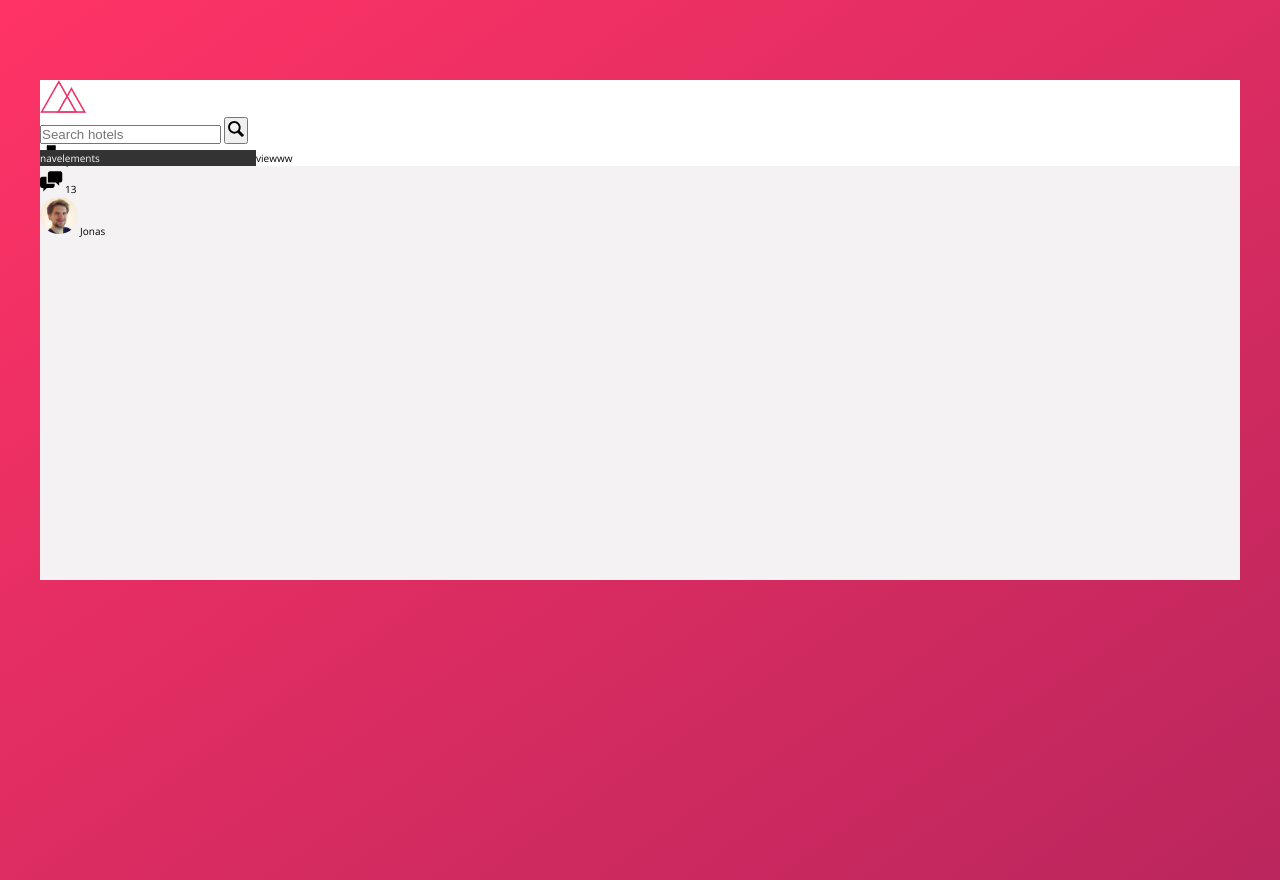
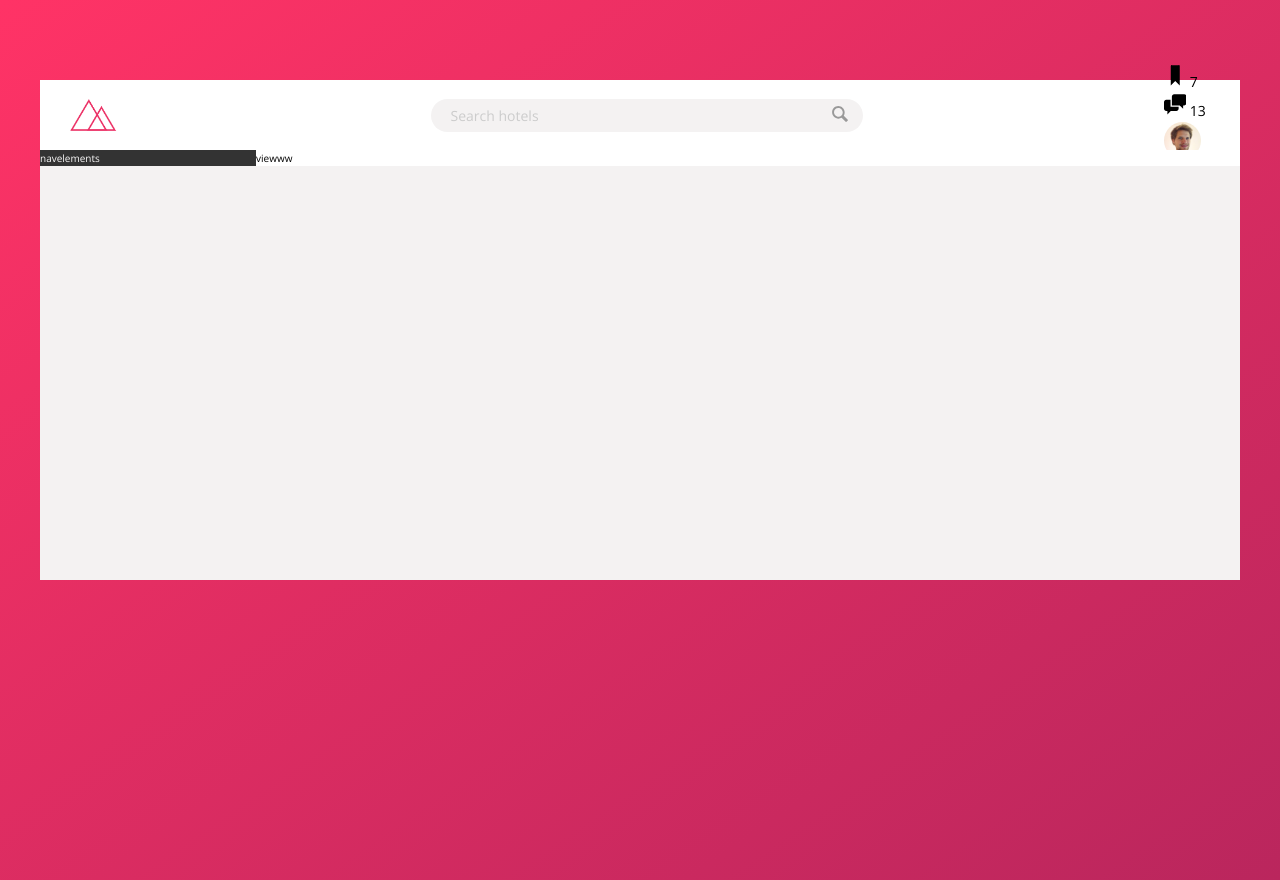
Before and after one commit to amina-rahal/Trillo, a website: page index.html in a window 1280 px wide. Drawn offline with nearby package versions, Linux system fonts and the light colour scheme.

Commit message:
styled search bar

```diff
--- a/sass/_components.scss
+++ b/sass/_components.scss
@@ -1,21 +1,62 @@
 //Logo
 .logo {
     height: 3.25rem;
+    margin-left: 3rem;
 }
 
 //search box
 .search {
+    flex: 0 0 40%;
+
+    display: flex;
+    align-items: center;
+    justify-content: center;
+
     &__input {
+        font-family: inherit;
+        font-size: inherit;
+        background-color: var(--color-Grey-light-2);
+        border: none;
+        color: inherit;
+        padding: .7rem 2rem;
+        border-radius: 100px;
+        width: 90%;
+        transition: all .2s;
+        margin-right: -3.25rem;
 
+        &:focus {
+            outline: none;
+            width: 100%;
+            background-color: var(--color-Grey-light-3);
+        }
+
+        &::-webkit-input-placeholder {
+            font-weight: 100;
+            color: var(--color-Grey-light-4);
+        }
+    }
+
+    &__input:focus + &__button {
+        background-color: var(--color-Grey-light-3);
     }
 
     &__button {
+        border: none;
+        background-color: var(--color-Grey-light-2);
 
+        &:focus {
+            outline: none;
+        }
+
+        &:active {
+            transform: translateY(2px);
+        }
     }
 
     &__icon {
         height: 2rem;
         width: 2rem;
+        fill: var(--color-Grey-dark-3);
     }
 }
 
--- a/sass/_layout.scss
+++ b/sass/_layout.scss
@@ -12,6 +12,11 @@
     background-color: #fff;
     border-bottom: var(--color-Grey-light-1);
     color: black;
+    font-size: 1.4rem;
+
+    display: flex;
+    justify-content: space-between;
+    align-items: center;
 }
 
 .content {
```
Also changed, not shown: css/style.css.
